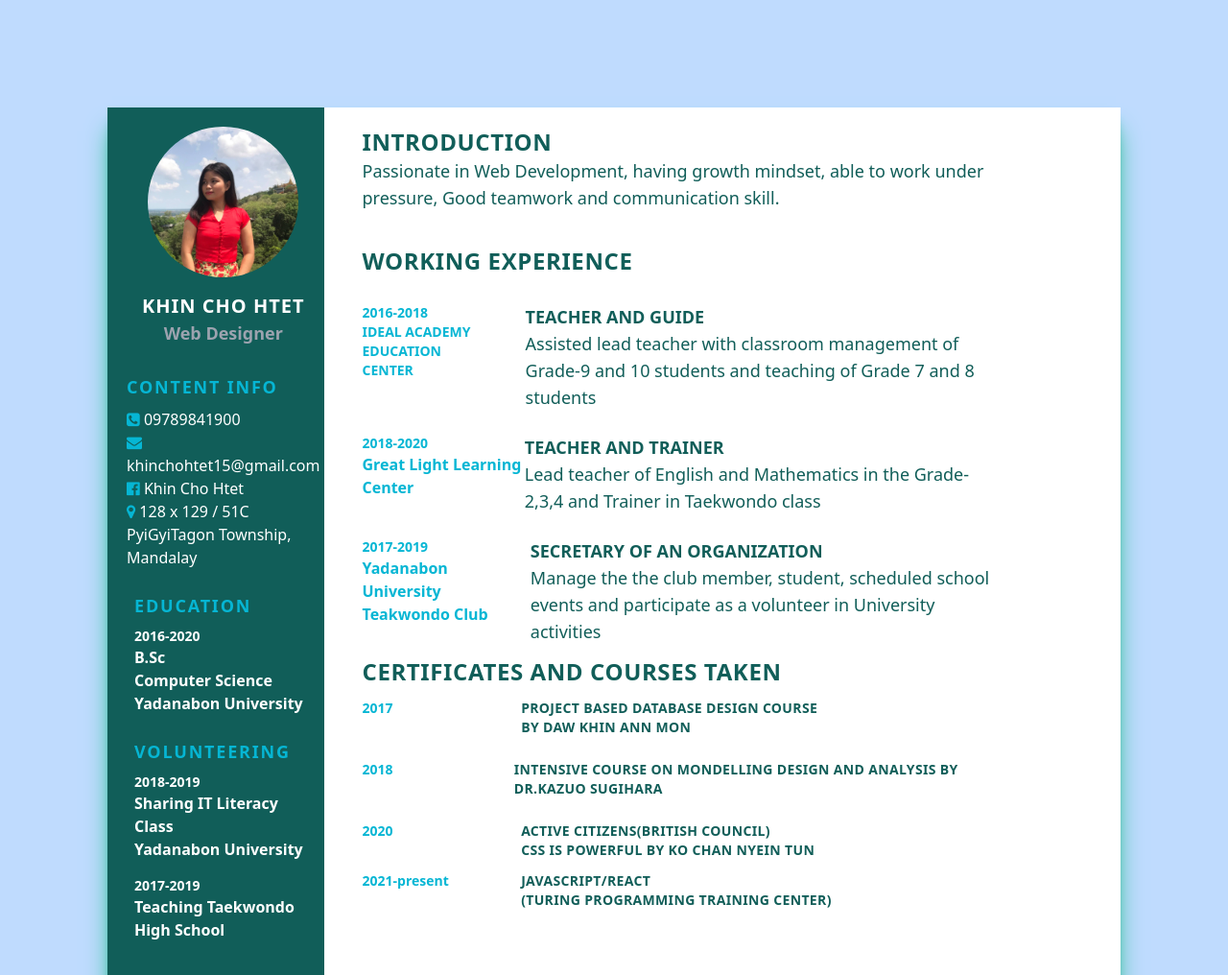
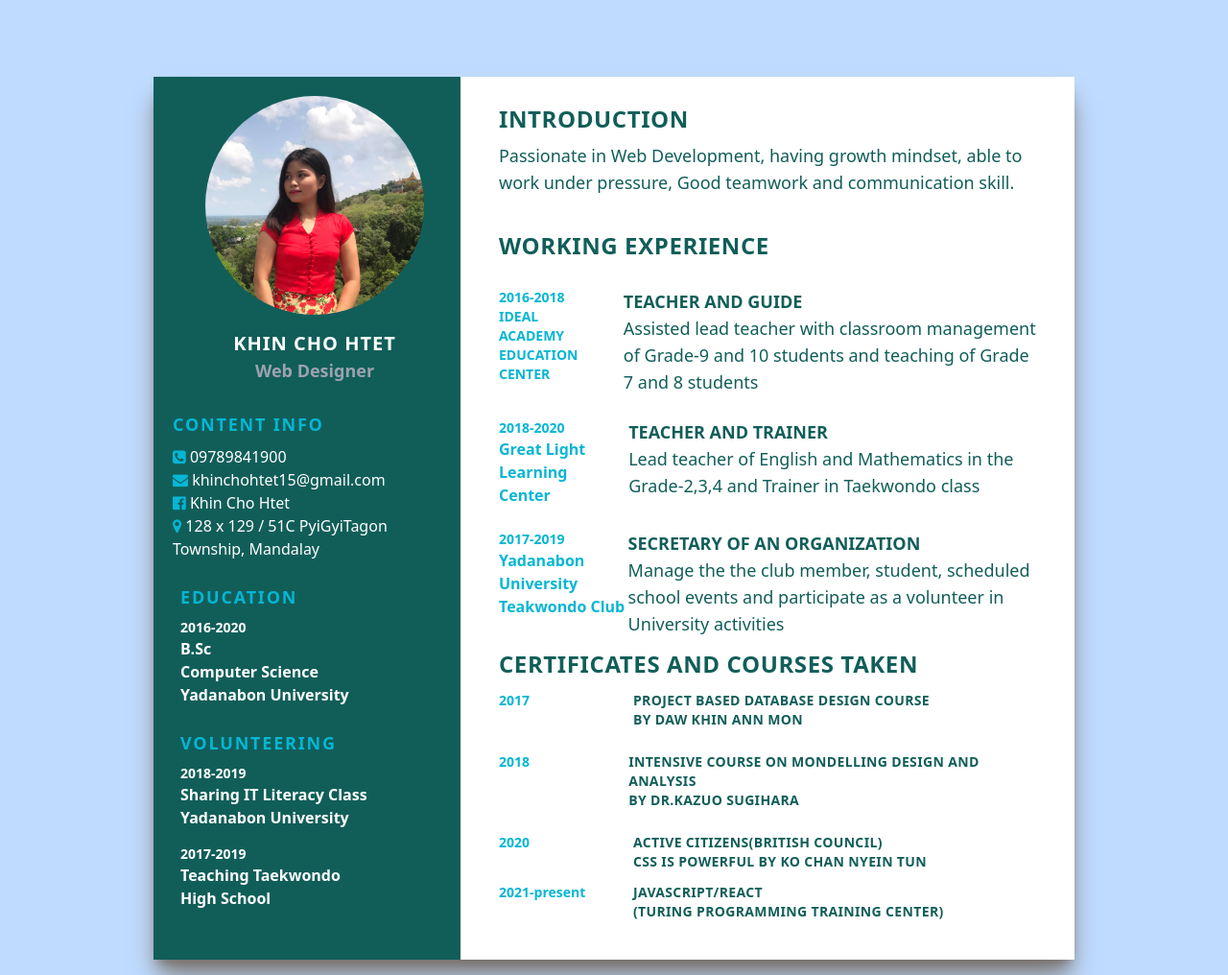
Before and after one commit to khin-cho-htet/khin-cho-htet.github.io, a plain HTML site: page index.html in a window 1280 px wide. Shown: the top 1016 px of the page at 96% size. Drawn offline with nearby package versions, Linux system fonts and the light colour scheme.

Commit message:
second day

```diff
--- a/index.html
+++ b/index.html
@@ -12,9 +12,9 @@
 </head>
 
 <body class="bg-blue-200">
-    <div class="w-1000  flex flex-row items-center m-28 shadow-emerald-500 shadow-xl bg-white">
-        <div class="flex justify-center w-11/12 ">
-            <div class="w-2/5 h-full  flex flex-col bg-teal-800 pl-4 py-5">
+    <div class="flex flex-row mx-40 my-20 shadow-stone-500 shadow-xl ">
+
+            <div class="w-1/3 flex flex-col bg-teal-800 pl-4 py-5">
                 <div class="flex flex-col items-center">
                     <img class="w-3/4  rounded-full" src="./image/pf.jpg">
                     <h2 class="pt-4 text-white text:base sm:text-lg lg:text-xl text-center font-bold uppercase tracking-wider">Khin Cho Htet</h2>
@@ -70,41 +70,41 @@
 
 
 
-            <div class="px-10 ">
+            <div class="px-10 w-2/3 bg-white">
                 <div class="py-5">
-                    <h1 class="text-teal-800 font-bold text-lg sm:text-xl md:text-2xl uppercase tracking-wide py-2g">Introduction</h1>
+                    <h1 class="text-teal-800 font-bold text-lg sm:text-xl md:text-2xl uppercase tracking-wide py-2">Introduction</h1>
                     <p class="text-teal-800 text-base md:text-lg">Passionate in Web Development, having growth mindset, able to work under pressure, Good teamwork and
                         communication skill.</p>
                 </div>
                 <div>
                     <h2 class="text-teal-800 font-bold text-lg sm:text-xl md:text-2xl uppercase tracking-wide py-4">Working Experience</h2>
                     <div class="flex flex-row py-3">
-                        <div class="text-cyan-500 font-bold w-2/5">
+                        <div class="text-cyan-500 font-bold w-50">
                             <h5 class=" text-sm ">2016-2018</h5>
                             <h5 class="uppercase text-sm md:text-basic">Ideal Academy Education Center</h5>
                         </div>
-                        <div class="text-teal-800 text-basic md:text-lg ml-10">
+                        <div class="text-teal-800 text-basic md:text-lg ml-5">
                             <h4 class="uppercase font-bold ">Teacher and Guide</h4>
                             <p>Assisted lead teacher with classroom management of Grade-9 and 10 students and teaching of
                                 Grade 7 and 8 students</p>
                         </div>
                     </div>
                     <div class="flex flex-row py-3">
-                        <div class="text-cyan-500 font-bold w-2/5">
+                        <div class="text-cyan-500 font-bold w-50">
                             <h5 class=" text-sm ">2018-2020</h5>
                             <h5>Great Light Learning Center</h5>
                         </div>
-                        <div class="text-teal-800 text-basic md:text-lg">
+                        <div class="text-teal-800 text-basic md:text-lg ml-3">
                             <h4 class="uppercase font-bold ">Teacher and Trainer</h4>
                             <p>Lead teacher of English and Mathematics in the Grade-2,3,4 and Trainer in Taekwondo class</p>
                         </div>
                     </div>
                     <div class="flex flex-row py-3">
-                        <div class="text-cyan-500 font-bold w-2/5">
+                        <div class="text-cyan-500 font-bold w-50">
                             <h5 class=" text-sm ">2017-2019</h5>
                             <h5>Yadanabon University Teakwondo Club</h5>
                         </div>
-                        <div class="text-teal-800 text-basic md:text-lg ml-11">
+                        <div class="text-teal-800 text-basic md:text-lg">
                             <h4 class="uppercase font-bold ">Secretary of an organization</h4>
                             <p>Manage the the club member, student, scheduled school events and participate as a volunteer
                                 in University activities</p>
@@ -127,8 +127,8 @@
                         <div class="text-cyan-500 font-bold w-1/4 text-sm">
                             <h5>2018</h5>
                         </div>
-                        <div class="ml-6 flex flex-col text-teal-800 text-sm md:text-basic  uppercase font-extrabold tracking-wide">
-                            <h4>Intensive course on Mondelling design and analysis By Dr.Kazuo Sugihara</h4>
+                        <div class=" flex flex-col text-teal-800 text-sm md:text-basic  uppercase font-extrabold tracking-wide">
+                            <h4>Intensive course on Mondelling design and analysis<br/> By Dr.Kazuo Sugihara</h4>
                         </div>
                     </div>
                     <div class="flex flex-row py-3">
@@ -152,7 +152,7 @@
                     </div>
                 </div>
             </div>
-        </div>
+
     </div>
 
 </body>
```
